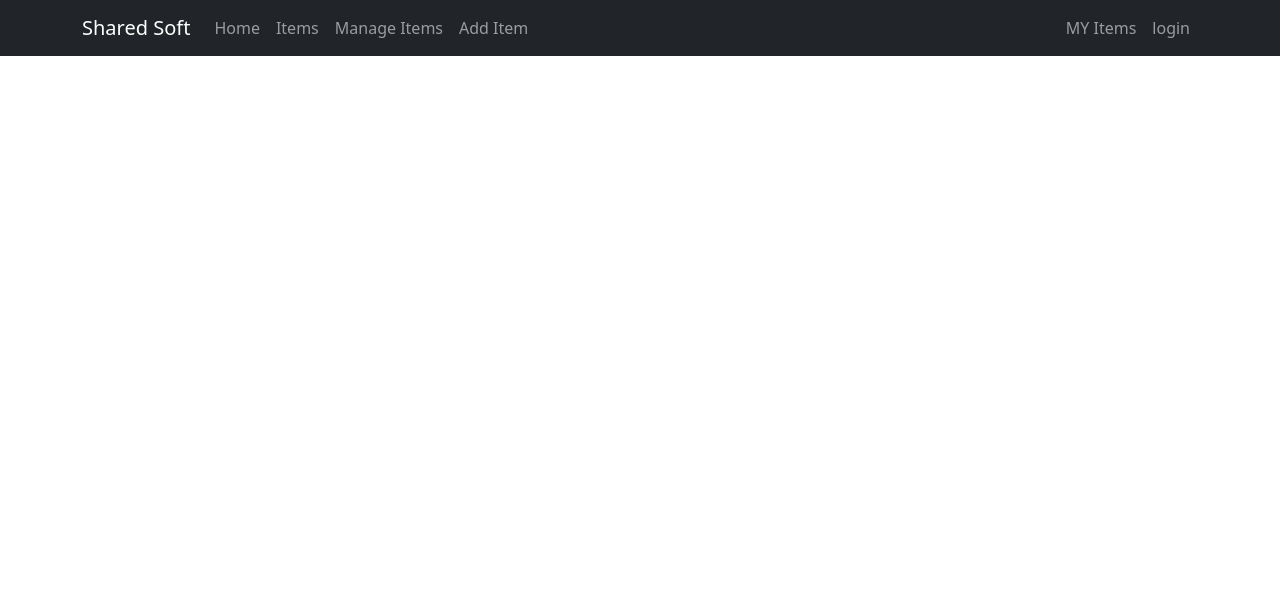
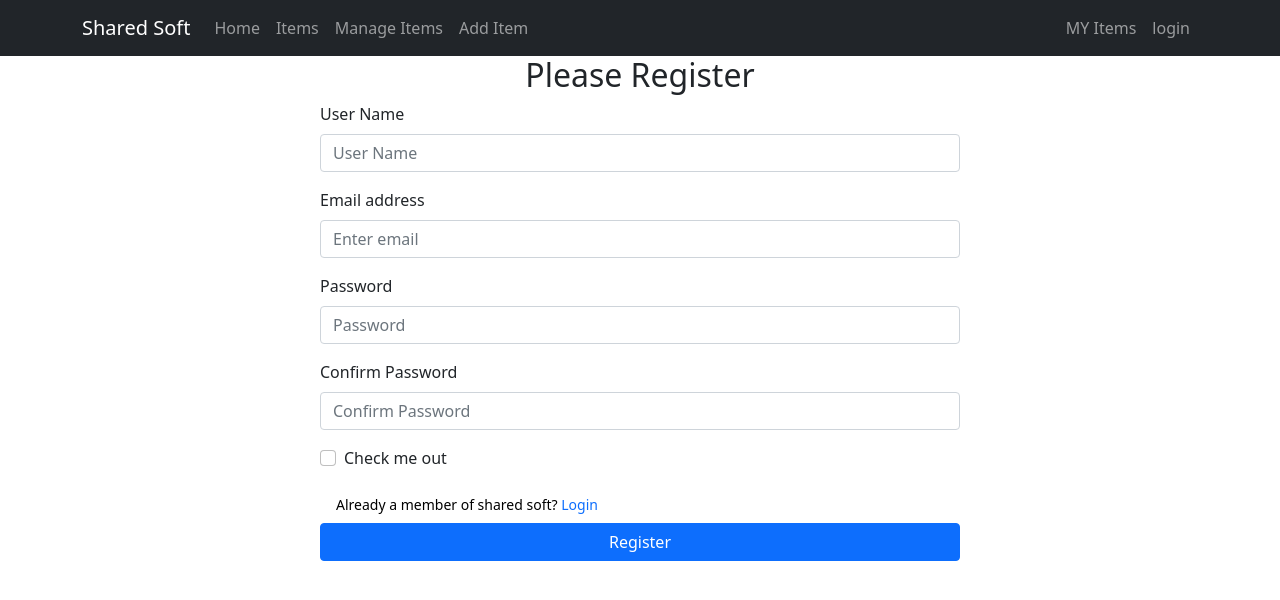
Before and after one commit to Shahil19/warehouse-management-client-side, a React (Create React App) app: page /register in a window 1280 px wide. Shown: the top 600 px of the page. Built offline with nearby package versions, Linux system fonts and the light colour scheme.

Commit message:
registerd user using firebase-react-hook

```diff
--- a/package.json
+++ b/package.json
@@ -7,9 +7,11 @@
     "@testing-library/react": "^12.1.4",
     "@testing-library/user-event": "^13.5.0",
     "bootstrap": "^5.1.3",
+    "firebase": "^9.7.0",
     "react": "^17.0.2",
     "react-bootstrap": "^2.3.1",
     "react-dom": "^17.0.2",
+    "react-firebase-hooks": "^5.0.3",
     "react-router-dom": "^6.3.0",
     "react-scripts": "5.0.0",
     "web-vitals": "^2.1.4"
--- a/src/App.js
+++ b/src/App.js
@@ -5,10 +5,12 @@ import { Route, Routes } from 'react-router-dom';
 import Home from './Pages/Home/Home/Home';
 import AddItem from './Pages/AddItem/AddItem';
 import ManageItems from './Pages/ManageItems/ManageItems';
+import Login from './Pages/Login/Login/Login';
+import Register from './Pages/Login/Register/Register';
 
 function App() {
   return (
-    <div className="App">
+    <div>
       <Header></Header>
       <Routes>
         <Route path='/' element={<Home></Home>}></Route>
@@ -17,6 +19,8 @@ function App() {
 
         <Route path='/manageItems' element={<ManageItems></ManageItems>}></Route>
         <Route path='/addItem' element={<AddItem></AddItem>}></Route>
+        <Route path='/login' element={<Login></Login>}></Route>
+        <Route path='/register' element={<Register></Register>}></Route>
       </Routes>
     </div>
   );
--- /dev/null
+++ b/src/Pages/Login/Login/Login.js
@@ -0,0 +1,56 @@
+import React from 'react';
+import { Button, Form, Nav } from 'react-bootstrap';
+import { useSignInWithEmailAndPassword } from 'react-firebase-hooks/auth';
+import { Link } from 'react-router-dom';
+import auth from '../../../firebase.init';
+
+const Login = () => {
+    const [
+        signInWithEmailAndPassword,
+        user,
+        loading,
+        error,
+    ] = useSignInWithEmailAndPassword(auth);
+
+
+    const handleLogin = (event) => {
+        event.preventDefault()
+        const email = event.target.email.value
+        const password = event.target.password.value
+        const user = { email, password }
+        console.log(user);
+        // Login user
+        signInWithEmailAndPassword(email, password)
+    }
+    return (
+        <div>
+            <div className='w-50 mx-auto'>
+                <h2 className='text-center'>Please Login</h2>
+                <Form onSubmit={handleLogin}>
+                    <Form.Group className="mb-3" controlId="formBasicEmail">
+                        <Form.Label>Email address</Form.Label>
+                        <Form.Control name='email' type="email" placeholder="Enter email" required />
+                    </Form.Group>
+
+                    <Form.Group className="mb-3" controlId="formBasicPassword">
+                        <Form.Label>Password</Form.Label>
+                        <Form.Control name='password' type="password" placeholder="Password" required />
+                    </Form.Group>
+                    <Form.Text >
+                        <Nav.Link className='text-black' as={Link} to='/register'><span>New to shared soft?</span> <span className='text-primary '>Register</span> </Nav.Link>
+                    </Form.Text>
+                    {/* <Form.Group className="mb-3" controlId="formBasicCheckbox">
+                        <Form.Check type="checkbox" label="Check me out" />
+                    </Form.Group> */}
+                    <Form.Group className="d-grid gap-2">
+                        <Button variant="primary" type="submit">
+                            Login
+                        </Button>
+                    </Form.Group>
+                </Form>
+            </div>
+        </div>
+    );
+};
+
+export default Login;
--- /dev/null
+++ b/src/Pages/Login/Register/Register.js
@@ -0,0 +1,83 @@
+import React from 'react';
+import { Button, Form, Nav } from 'react-bootstrap';
+import { useCreateUserWithEmailAndPassword } from 'react-firebase-hooks/auth';
+import { Link } from 'react-router-dom';
+import auth from '../../../firebase.init';
+
+const Register = () => {
+
+    const [
+        createUserWithEmailAndPassword,
+        user,
+        loading,
+        error,
+    ] = useCreateUserWithEmailAndPassword(auth);
+
+    const handleCreateUser = (event) => {
+        event.preventDefault()
+        const name = event.target.name.value
+        const email = event.target.email.value
+        const password = event.target.password.value
+        const confirmPassword = event.target.confirmPassword.value
+
+        // creates new user
+        if (password === confirmPassword) {
+            const user = { name, email, password, confirmPassword }
+            createUserWithEmailAndPassword(email, password)
+            console.log(user);
+        }
+
+    }
+    if (user) {
+        console.log(user);
+    }
+    return (
+        <div>
+            <h2 className='text-center'>Please Register</h2>
+            <Form onSubmit={handleCreateUser} className='w-50 mx-auto'>
+                <Form.Group className="mb-3" controlId="formBasicName">
+                    <Form.Label>User Name</Form.Label>
+                    <Form.Control name='name' type="text" placeholder="User Name" />
+                </Form.Group>
+
+                <Form.Group className="mb-3" controlId="formBasicEmail">
+                    <Form.Label>Email address</Form.Label>
+                    <Form.Control name='email' type="email" placeholder="Enter email" />
+                </Form.Group>
+
+                <Form.Group className="mb-3" controlId="formBasicPassword">
+                    <Form.Label>Password</Form.Label>
+                    <Form.Control name='password' type="password" placeholder="Password" />
+                </Form.Group>
+
+                <Form.Group className="mb-3" controlId="formBasicConfirmPassword">
+                    <Form.Label>Confirm Password</Form.Label>
+                    <Form.Control name='confirmPassword' type="password" placeholder="Confirm Password" />
+                </Form.Group>
+                <Form.Text className="text-muted">
+                    {
+                        loading && <p className='text-success'>Loading...</p>
+                    }
+                </Form.Text>
+                <Form.Text className="text-muted">
+                    {
+                        error && <p className='text-danger'>{error.message}</p>
+                    }
+                </Form.Text>
+                <Form.Group className="mb-3" controlId="formBasicCheckbox">
+                    <Form.Check type="checkbox" label="Check me out" />
+                </Form.Group>
+                <Form.Text >
+                    <Nav.Link className='text-black' as={Link} to='/login'><span>Already a member of shared soft?</span> <span className='text-primary '>Login</span> </Nav.Link>
+                </Form.Text>
+                <Form.Group className="d-grid gap-2">
+                    <Button variant="primary" type="submit">
+                        Register
+                    </Button>
+                </Form.Group>
+            </Form>
+        </div>
+    );
+};
+
+export default Register;
--- a/src/Pages/Shared/Header/Header.js
+++ b/src/Pages/Shared/Header/Header.js
@@ -18,7 +18,7 @@ const Header = () => {
                         </Nav>
                         <Nav>
                             <Nav.Link href="#deets">MY Items</Nav.Link>
-                            <Nav.Link eventKey={2} href="#memes">
+                            <Nav.Link as={Link} to='/login'>
                                 login
                             </Nav.Link>
                         </Nav>
--- /dev/null
+++ b/src/firebase.init.js
@@ -0,0 +1,21 @@
+// Import the functions you need from the SDKs you need
+import { initializeApp } from "firebase/app";
+import { getAuth } from "firebase/auth";
+// TODO: Add SDKs for Firebase products that you want to use
+// https://firebase.google.com/docs/web/setup#available-libraries
+
+// Your web app's Firebase configuration
+const firebaseConfig = {
+    apiKey: "AIzaSyCbCw0M32YmWK0a-WtBJEUxfaajga95hyM",
+    authDomain: "shared-soft.firebaseapp.com",
+    projectId: "shared-soft",
+    storageBucket: "shared-soft.appspot.com",
+    messagingSenderId: "443776496219",
+    appId: "1:443776496219:web:78acc07ed7b30cdf3b457e"
+};
+
+// Initialize Firebase
+const app = initializeApp(firebaseConfig);
+const auth = getAuth(app);
+
+export default auth;
```
Also changed, not shown: 1 other file (tests, documents, lock files or other folders).
